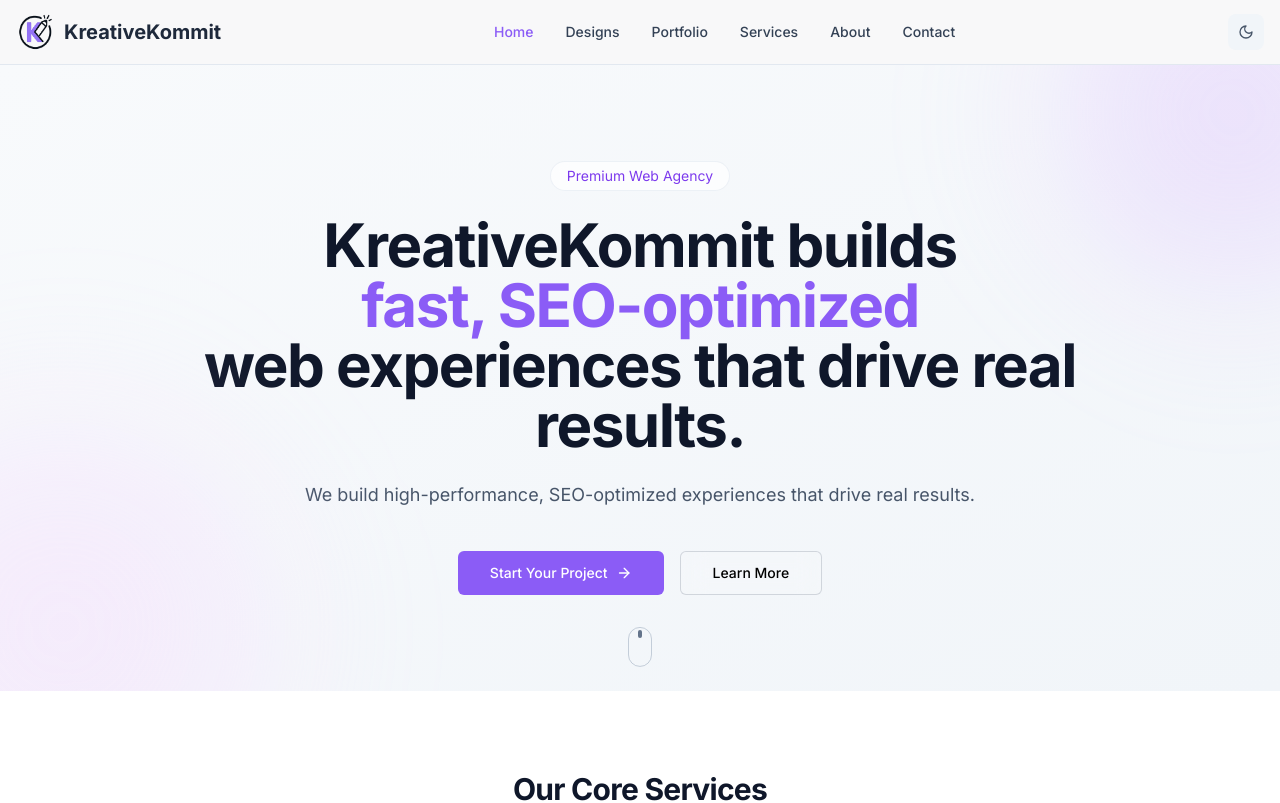
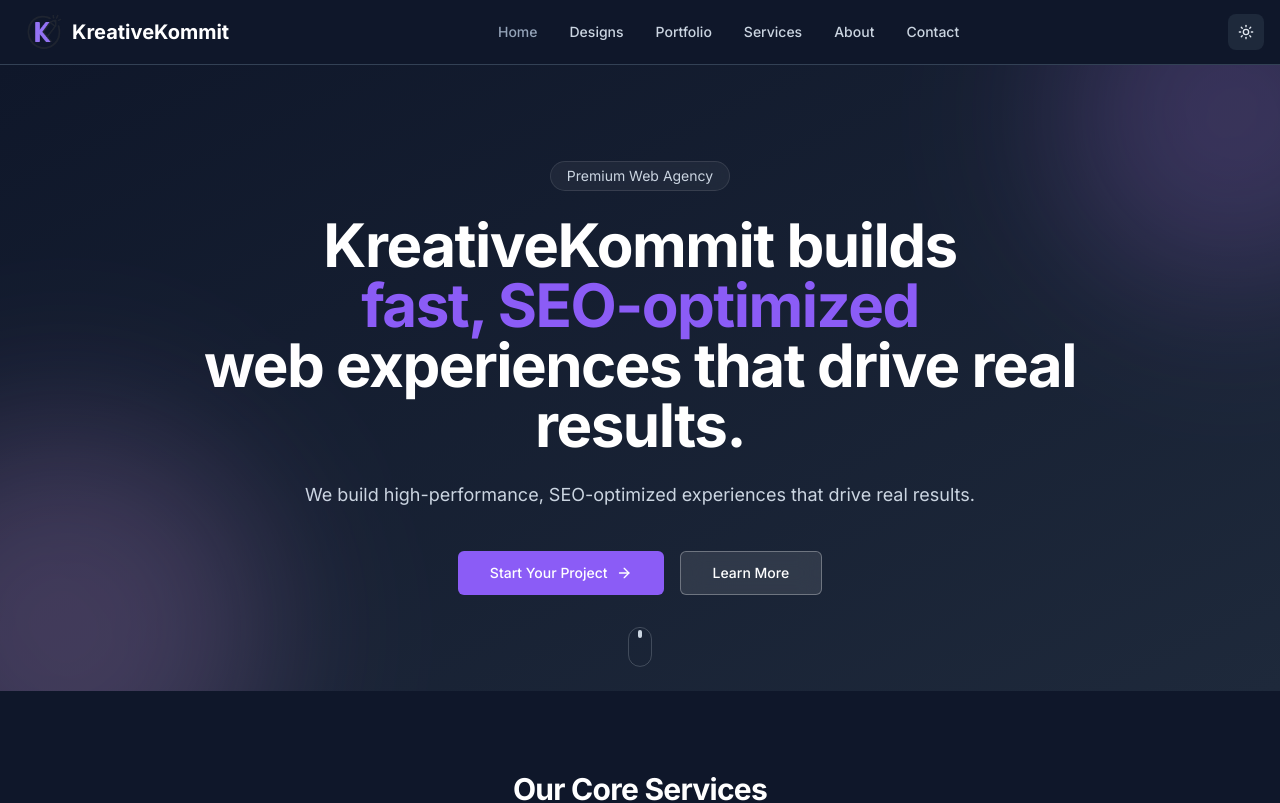
Before and after one commit to Moazzam9/Kreative-Kommit.co, a Next.js app: page / in a window 1280 px wide. Shown: the top 803 px of the page. Built offline with nearby package versions, Linux system fonts and the light colour scheme.

Commit message:
dark as default

```diff
--- a/app/layout.tsx
+++ b/app/layout.tsx
@@ -102,18 +102,7 @@ export default function RootLayout({
   return (
     <html lang="en" suppressHydrationWarning>
       <head>
-        <script
-          dangerouslySetInnerHTML={{
-            __html: `
-              // Prevent yellowish flash on load
-              document.documentElement.style.backgroundColor = '#f8fafc';
-              document.body.classList.add('loaded');
-              if (localStorage.getItem('theme') === 'dark') {
-                document.documentElement.style.backgroundColor = '#0f172a';
-              }
-            `,
-          }}
-        />
+        {/* JSON-LD for SEO */}
         <script
           type="application/ld+json"
           dangerouslySetInnerHTML={{
@@ -124,8 +113,8 @@ export default function RootLayout({
       <body className={inter.className}>
         <ThemeProvider
           attribute="class"
-          defaultTheme="light"
-          enableSystem={false}
+          defaultTheme="dark"           // ✅ Sets dark mode as default
+          enableSystem={false}         // ✅ Disables system preference
           disableTransitionOnChange={false}
         >
           <div className="flex min-h-screen flex-col">
```
